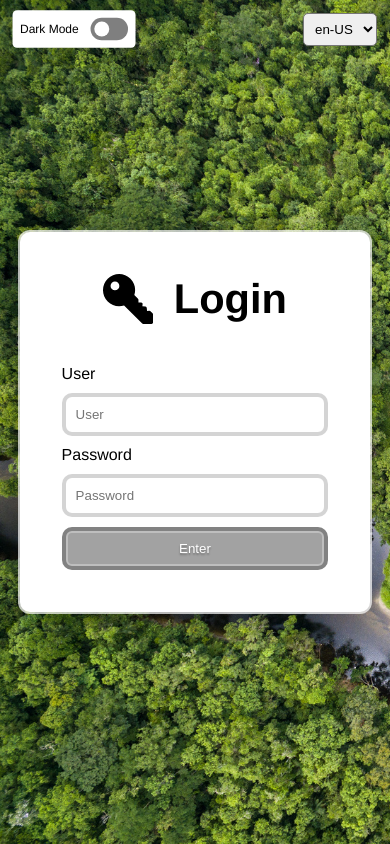
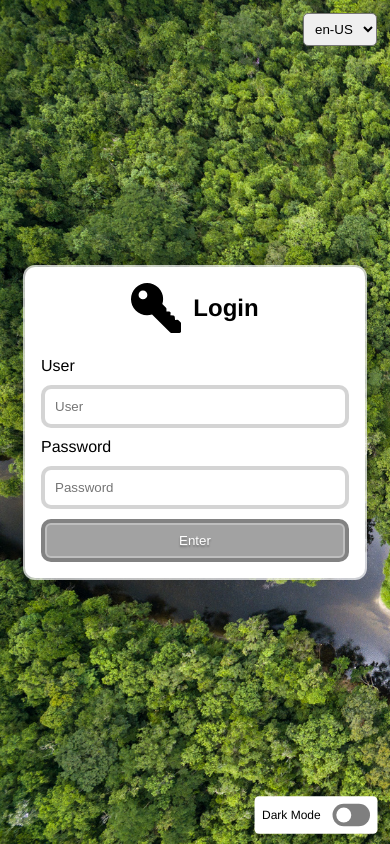
Before and after one commit to lucasferreiralimax/chat-vue, a Vue app: page /login in a window 390 px wide. Built offline with nearby package versions, Linux system fonts and the light colour scheme.

Commit message:
improvement page login responsive

```diff
--- a/src/views/Login.vue
+++ b/src/views/Login.vue
@@ -62,30 +62,43 @@ export default {
   .dark-mode
     background var(--main-bg-color)
     border-radius 6px
-    left -8px
+    right -8px
     padding 0 10px
     position absolute
-    top 4px
+    bottom 4px
     transform scale(.75)
+
 .login-form
   background var(--main-bg-color)
   border-radius 10px
   box-shadow 0 0 0 2px rgba(#fff, .7), 0 0 30px 10px rgba(#000, .2)
+  box-sizing border-box
   margin 0 auto
-  max-width 400px
-  padding 2.6em
-  width 100%
+  max-width 450px
+  padding 1em
+  position relative
+  transition .5s box-shadow
+  user-select none
+  width calc(100% - 10px)
+  @media screen and (min-width 450px)
+    padding 2em
+  &:hover
+    box-shadow 0 0 0 2px rgba(#fff, .7), 0 0 30px 10px rgba(#000, .2), 0 0 2px 10px rgba(0,0,0,.5)
   svg
     fill var(--main-color)
     margin-right .5em
+    min-width 50px
     transform rotate(-90deg)
   h1
     align-items center
     display flex
-    font-size 2.6em
+    font-size 1.5em
     justify-content center
     margin 0 0 1em
     text-align center
+    word-break break-all
+    @media screen and (min-width 450px)
+      font-size 2em
   input
     border 4px solid rgba(#aaa, .5)
     border-radius 10px
```
